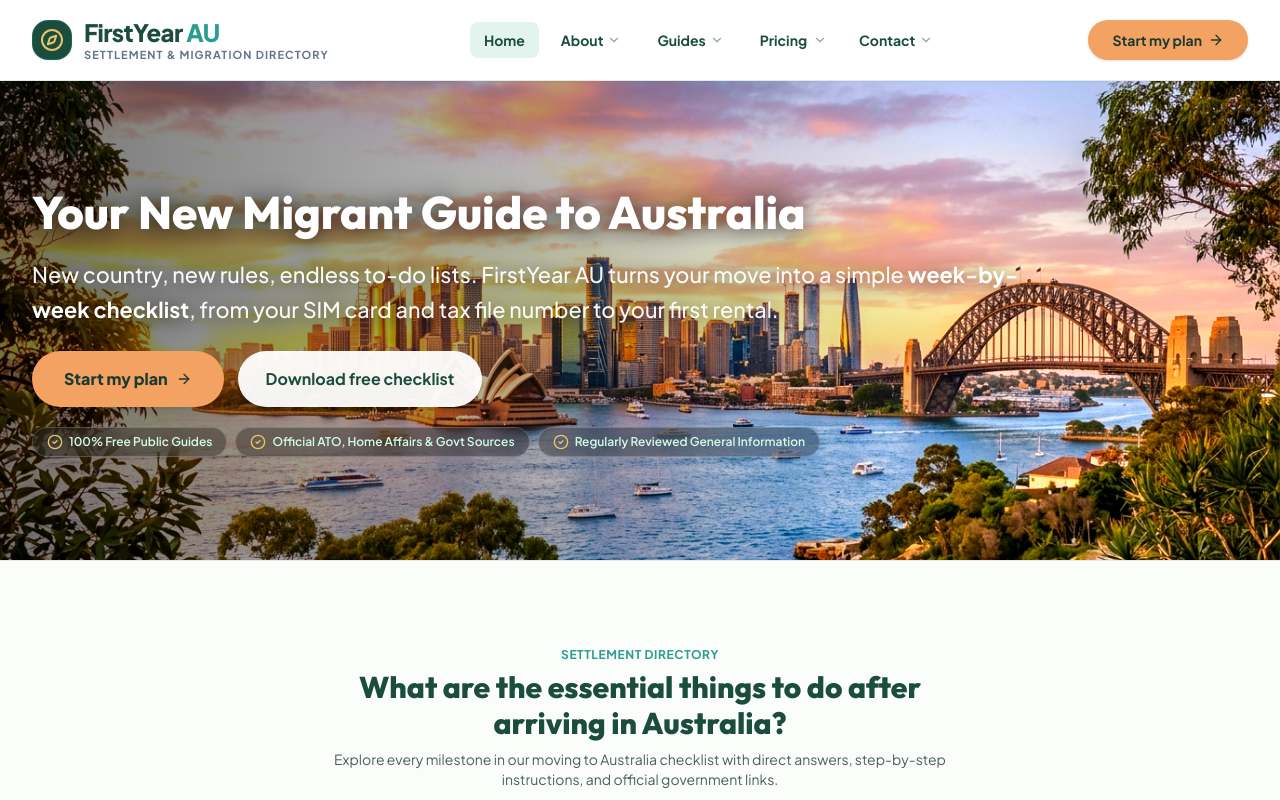
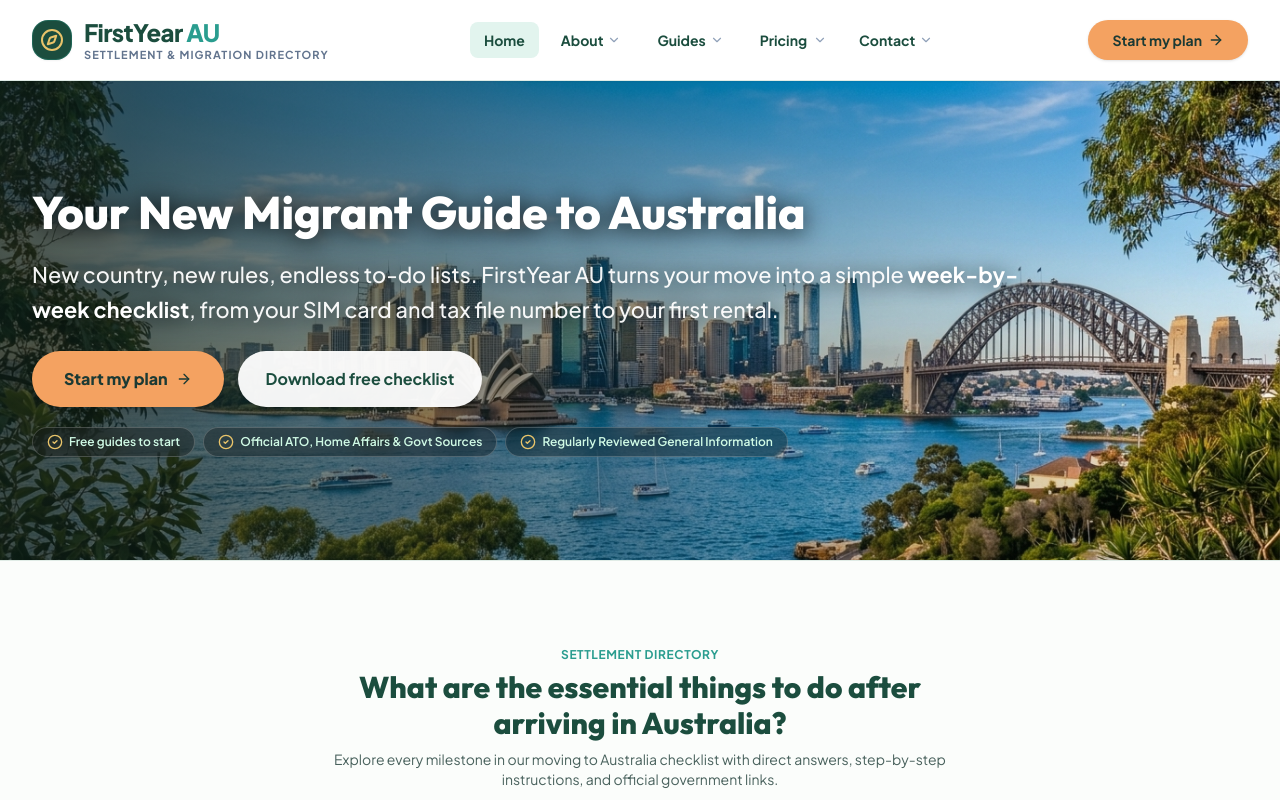
Before and after one commit to methminifernando/FirstYearAU, a React (Vite) app: page / in a window 1280 px wide. Shown: the top 800 px of the page. Built offline with nearby package versions, Linux system fonts and the light colour scheme.

Commit message:
feat: update hero section background image
Replace the Sydney Harbour background image with a new version and remove CSS brightness/saturation filters to improve visual clarity.

```diff
--- a/src/components/HomeView.tsx
+++ b/src/components/HomeView.tsx
@@ -3,7 +3,7 @@ import {
   ArrowRight, CheckCircle2, Star,
   Smartphone, Home, Car, Shield, ChevronRight
 } from 'lucide-react';
-import heroBgImage from '../assets/images/australia_hero_bg_1794143866124.jpg';
+import heroBgImage from '../assets/images/hero_sydney_blue_1794970409970.jpg';
 import { getHref } from '../utils/routing';
 
 interface HomeViewProps {
@@ -96,28 +96,29 @@ export const HomeView: React.FC<HomeViewProps> = ({
 
   return (
     <div className="space-y-16 sm:space-y-20 bg-[#FBFDFB]">
-      {/* 1. HERO SECTION: Australian panoramic scenic background, vibrant sky & compact above-the-fold layout */}
+      {/* 1. HERO SECTION: Edited sunny blue-sky Sydney Harbour panoramic background with original overlay & full-width text layout */}
       <section className="relative overflow-hidden min-h-[440px] lg:min-h-[480px] flex items-center border-b border-[#E0ECE6] bg-[#0E1E1A]">
-        {/* Australian Panoramic Scenic Background Image with vibrant sky filter and keyword-rich alt text */}
+        {/* Local Blue-Sky Sydney Harbour Hero Image (no CSS colour filters) */}
         <img
           src={heroBgImage}
-          alt="Sydney Harbour and city skyline panoramic view for our new migrant guide Australia"
-          className="absolute inset-0 w-full h-full object-cover object-center sm:object-top [filter:brightness(1.12)_saturate(1.35)_contrast(1.05)]"
+          alt="Sydney Harbour, Opera House and city skyline on a sunny day with blue sky"
+          referrerPolicy="no-referrer"
+          className="absolute inset-0 w-full h-full object-cover object-center sm:object-top"
         />
 
-        {/* Soft dark gradient only on the left side behind text so harbour & sky on the right stay bright and colourful */}
+        {/* Original atmospheric overlay: lets the bright blue sky photo shine through while keeping white text crisp */}
         <div
-          className="absolute inset-0 bg-[linear-gradient(90deg,rgba(0,0,0,0.55)_0%,rgba(0,0,0,0.25)_45%,rgba(0,0,0,0)_75%)]"
+          className="absolute inset-0 bg-gradient-to-r from-black/70 via-black/40 to-black/15 sm:from-[#0D1F18]/75 sm:via-[#0D1F18]/35 sm:to-transparent"
         />
 
         <div className="max-w-7xl mx-auto px-4 sm:px-6 lg:px-8 py-10 sm:py-12 lg:py-14 relative z-10 w-full">
           <div className="max-w-5xl space-y-4">
-            <h1 className="text-3xl sm:text-4xl lg:text-[2.5rem] xl:text-[2.85rem] font-extrabold text-white font-display leading-tight lg:whitespace-nowrap drop-shadow-[0_2px_12px_rgba(0,0,0,0.85)]">
+            <h1 className="text-3xl sm:text-4xl lg:text-[2.5rem] xl:text-[2.85rem] font-extrabold text-white font-display leading-tight lg:whitespace-nowrap drop-shadow-[0_2px_12px_rgba(0,0,0,0.9)]">
               Your New Migrant Guide to Australia
             </h1>
 
             {/* Concise 2-line intro paragraph on desktop with bolded key phrase */}
-            <p className="text-lg sm:text-xl lg:text-[1.25rem] xl:text-[1.35rem] font-medium text-white/95 leading-snug sm:leading-relaxed max-w-5xl drop-shadow-[0_2px_10px_rgba(0,0,0,0.85)]">
+            <p className="text-lg sm:text-xl lg:text-[1.25rem] xl:text-[1.35rem] font-medium text-white/95 leading-snug sm:leading-relaxed max-w-5xl drop-shadow-[0_2px_10px_rgba(0,0,0,0.9)]">
               New country, new rules, endless to-do lists. FirstYear AU turns your move into a simple{' '}
               <strong className="font-bold text-white">week-by-week checklist</strong>, from your SIM card and tax file number to your first rental.
             </p>
@@ -143,7 +144,7 @@ export const HomeView: React.FC<HomeViewProps> = ({
             <div className="flex flex-wrap items-center gap-2 text-xs font-semibold text-emerald-100 pt-1">
               <span className="flex items-center gap-1.5 bg-black/30 backdrop-blur-md px-3.5 py-1.5 rounded-full border border-white/20">
                 <CheckCircle2 className="w-4 h-4 text-[#E9C46A]" />
-                100% Free Public Guides
+                Free guides to start
               </span>
               <span className="flex items-center gap-1.5 bg-black/30 backdrop-blur-md px-3.5 py-1.5 rounded-full border border-white/20">
                 <CheckCircle2 className="w-4 h-4 text-[#E9C46A]" />
```
Also changed, not shown: src/assets/images/hero_sydney_1794970197501.jpg (added), src/assets/images/hero_sydney_blue_1794970409970.jpg (added).
